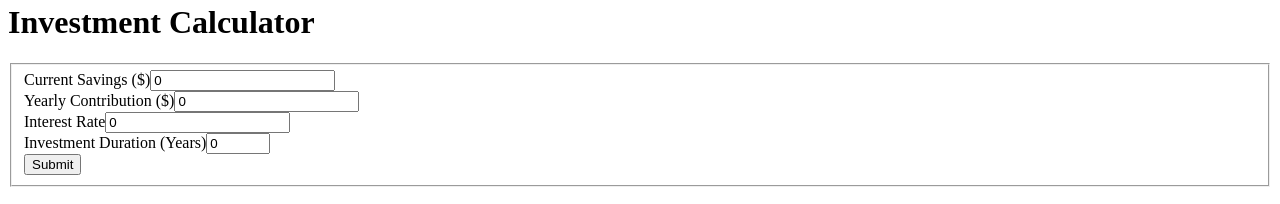
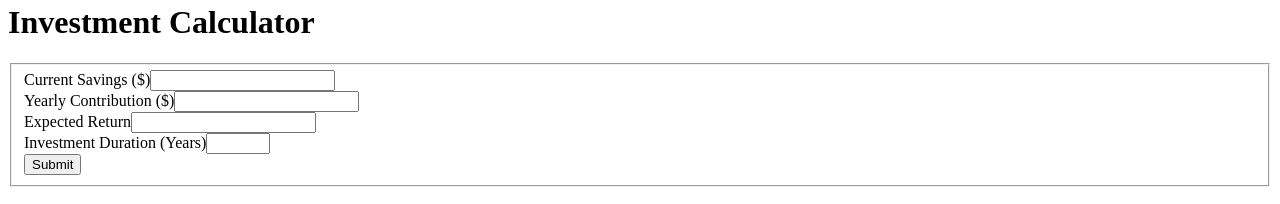
Before and after one commit to NeilClack/Investment-Calculator, a React (Create React App) app: page / in a window 1280 px wide. Shown: the part 541-745 px from the top of the page. Built offline with nearby package versions, Linux system fonts and the light colour scheme.

Commit message:
Add calculation function

```diff
--- a/src/App.js
+++ b/src/App.js
@@ -1,12 +1,30 @@
 import LogoImage from "./assets/investment-calculator-logo.png";
-import UserForm from './components/form';
+import UserForm from "./components/form";
 
 function App() {
+  const calcHandler = (investmentData) => {
+    const records = [];
+    let currentSavings = investmentData["currentSavings"];
+    const yearlyContribution = investmentData["yearlyContribution"];
+    const expectedReturn = investmentData["expectedReturn"] / 100;
+    const duration = investmentData["duration"];
+    for (let i = 0; i < duration; i++) {
+      const yearlyEarnings = currentSavings * expectedReturn;
+      currentSavings += yearlyEarnings + yearlyContribution;
+      records.push({
+        year: i + 1,
+        yearlyEarnings: yearlyEarnings,
+        savingsEoy: currentSavings,
+        yearlyContribution: yearlyContribution,
+      });
+    }
+    console.log(records);
+  };
   return (
     <div className="app">
       <img src={LogoImage} alt="logo"></img>
       <h1>Investment Calculator</h1>
-      <UserForm />
+      <UserForm onCalc={calcHandler} />
     </div>
   );
 }
--- a/src/components/form.js
+++ b/src/components/form.js
@@ -2,15 +2,15 @@ import { useState } from "react";
 
 const UserForm = (props) => {
   const [investmentData, setInvestmentData] = useState({
-    currentSavings: 0,
-    yearlyContribution: 0,
-    expectedReturn: 0.0,
-    duration: 0,
+    currentSavings: null,
+    yearlyContribution: null,
+    expectedReturn: null,
+    duration: null,
   });
 
   const handleSubmission = (event) => {
     event.preventDefault();
-    console.log(investmentData);
+    props.onCalc(investmentData);
   };
 
   const handleChange = (target, value) => {
@@ -18,7 +18,7 @@ const UserForm = (props) => {
     setInvestmentData((prevData) => {
       return {
         ...prevData,
-        [target]: value,
+        [target]: +value,
       };
     });
     console.log(investmentData);
@@ -34,11 +34,11 @@ const UserForm = (props) => {
               id="currentSavings"
               min="0"
               type="number"
-              placeholder="1000"
               onChange={(event) => {
                 handleChange("currentSavings", event.target.value);
               }}
               value={investmentData.currentSavings}
+              required
             ></input>
           </div>
           <div className="fieldContainer">
@@ -47,27 +47,28 @@ const UserForm = (props) => {
               id="yearlyContribution"
               type="number"
               min="0"
-              placeholder="1000"
               onChange={(event) => {
                 handleChange("yearlyContribution", event.target.value);
               }}
               value={investmentData.yearlyContribution}
+              required
             ></input>
           </div>
         </div>
         <div className="rightContainer">
           <div className="fieldContainer">
-            <label htmlFor="expectedReturn">Interest Rate</label>
+            <label htmlFor="expectedReturn">Expected Return</label>
             <input
               id="expectedReturn"
               type="float"
               min="0"
               max="100"
-              placeholder="7.25"
+              step="0.01"
               onChange={(event) => {
                 handleChange("expectedReturn", event.target.value);
               }}
               value={investmentData.expectedReturn}
+              required
             ></input>
           </div>
           <div className="fieldContainer">
@@ -80,11 +81,11 @@ const UserForm = (props) => {
               min="1"
               max="100"
               step="1"
-              placeholder="10"
               onChange={(event) => {
                 handleChange("duration", event.target.value);
               }}
               value={investmentData.duration}
+              required
             ></input>
           </div>
         </div>
```
